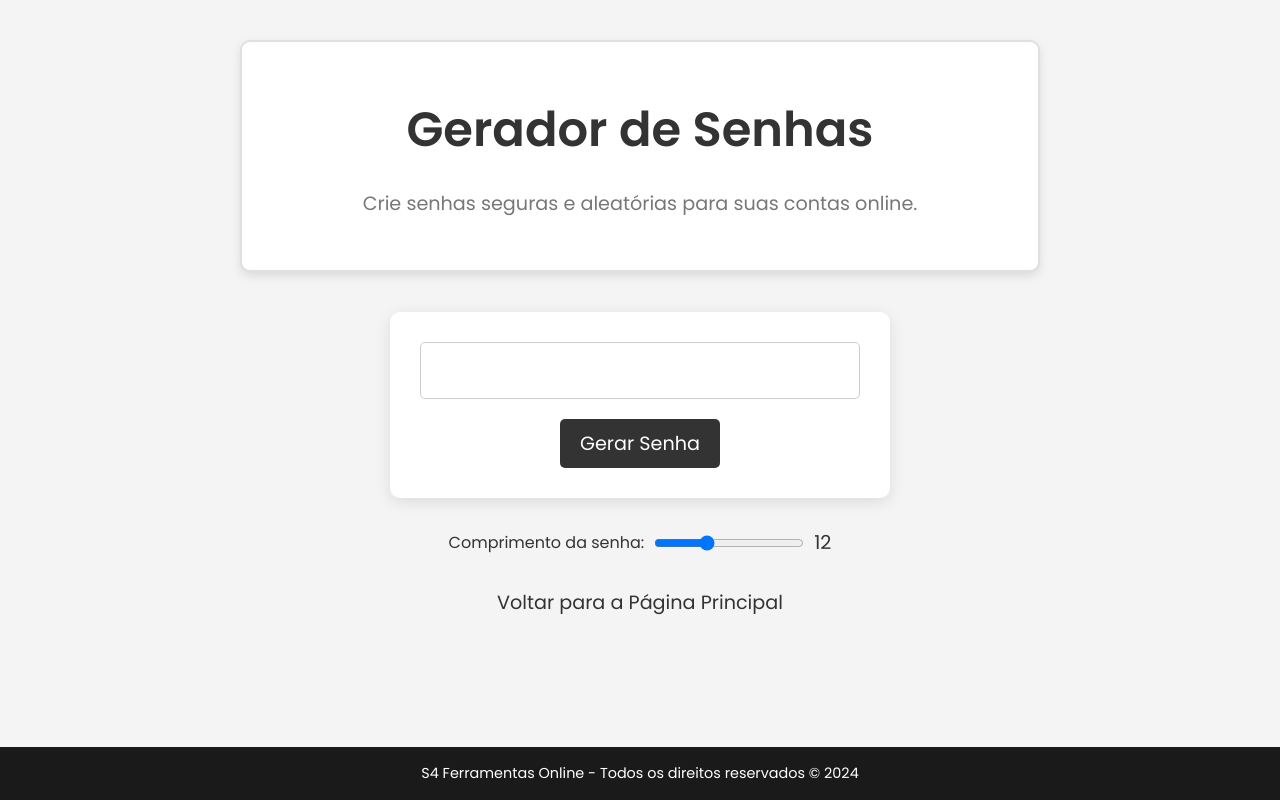
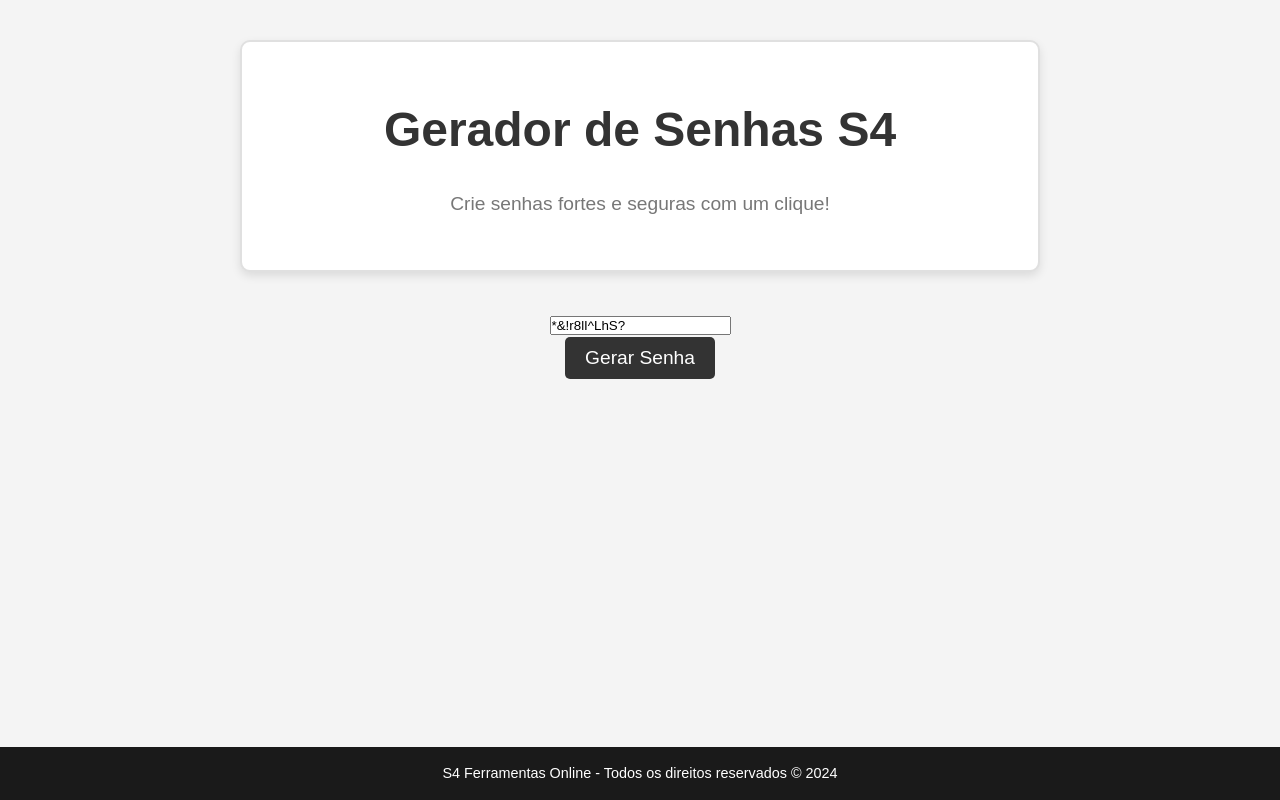
Before and after one commit to S4-GIT/gerador-de-senhas, a plain HTML site: page index.html in a window 1280 px wide. Both pictures are taken after a click on the button "Gerar Senha". Drawn offline with Linux system fonts and the light colour scheme.

Commit message:
Update index.html

```diff
--- a/index.html
+++ b/index.html
@@ -3,33 +3,46 @@
 <head>
   <meta charset="UTF-8">
   <meta name="viewport" content="width=device-width, initial-scale=1.0">
-  <title>Gerador de Senhas | S4 Ferramentas Online</title>
+  <title>Gerador de Senhas - S4 Ferramentas Online</title>
   <link rel="stylesheet" href="style.css">
-  <link href="https://fonts.googleapis.com/css2?family=Poppins:wght@300..600&display=swap" rel="stylesheet">
+  <link href="https://fonts.googleapis.com/css2?family=Oswald:wght@200..700&display=swap" rel="stylesheet">
 </head>
 <body>
-  <header>
-    <h1>Gerador de Senhas</h1>
-    <p>Crie senhas seguras e aleatórias para suas contas online.</p>
-  </header>
+  <div id="main-content">
+    <header>
+      <h1>Gerador de Senhas S4</h1>
+      <p>Crie senhas fortes e seguras com um clique!</p>
+    </header>
 
-  <main>
-    <div class="senha-container">
-      <input type="text" id="senha" readonly>
-      <button id="gerar" onclick="gerarSenha()">Gerar Senha</button>
+    <div>
+      <input type="text" id="password" placeholder="Sua senha vai aparecer aqui..." readonly />
     </div>
-    <div class="configuracoes">
-      <label for="comprimento">Comprimento da senha: </label>
-      <input type="range" id="comprimento" min="8" max="20" value="12">
-      <span id="comprimentoValor">12</span>
-    </div>
-    <a href="index.html" class="voltar">Voltar para a Página Principal</a>
-  </main>
 
-  <footer>
-    <p>S4 Ferramentas Online - Todos os direitos reservados &copy; 2024</p>
-  </footer>
+    <button id="generate-btn">Gerar Senha</button>
 
-  <script src="script.js"></script>
+    <footer>
+      <p>S4 Ferramentas Online - Todos os direitos reservados &copy; 2024</p>
+    </footer>
+  </div>
+
+  <script>
+    // Função para gerar senha aleatória
+    function generatePassword() {
+      const chars = "abcdefghijklmnopqrstuvwxyzABCDEFGHIJKLMNOPQRSTUVWXYZ0123456789!@#$%^&*()_-+=<>?/";
+      let password = "";
+      for (let i = 0; i < 12; i++) {
+        password += chars.charAt(Math.floor(Math.random() * chars.length));
+      }
+      document.getElementById("password").value = password;
+    }
+
+    // Aciona a geração da senha ao clicar no botão
+    document.getElementById("generate-btn").addEventListener("click", generatePassword);
+
+    // Animações de entrada
+    window.addEventListener('load', function() {
+      document.body.style.opacity = 1;
+    });
+  </script>
 </body>
 </html>
```
